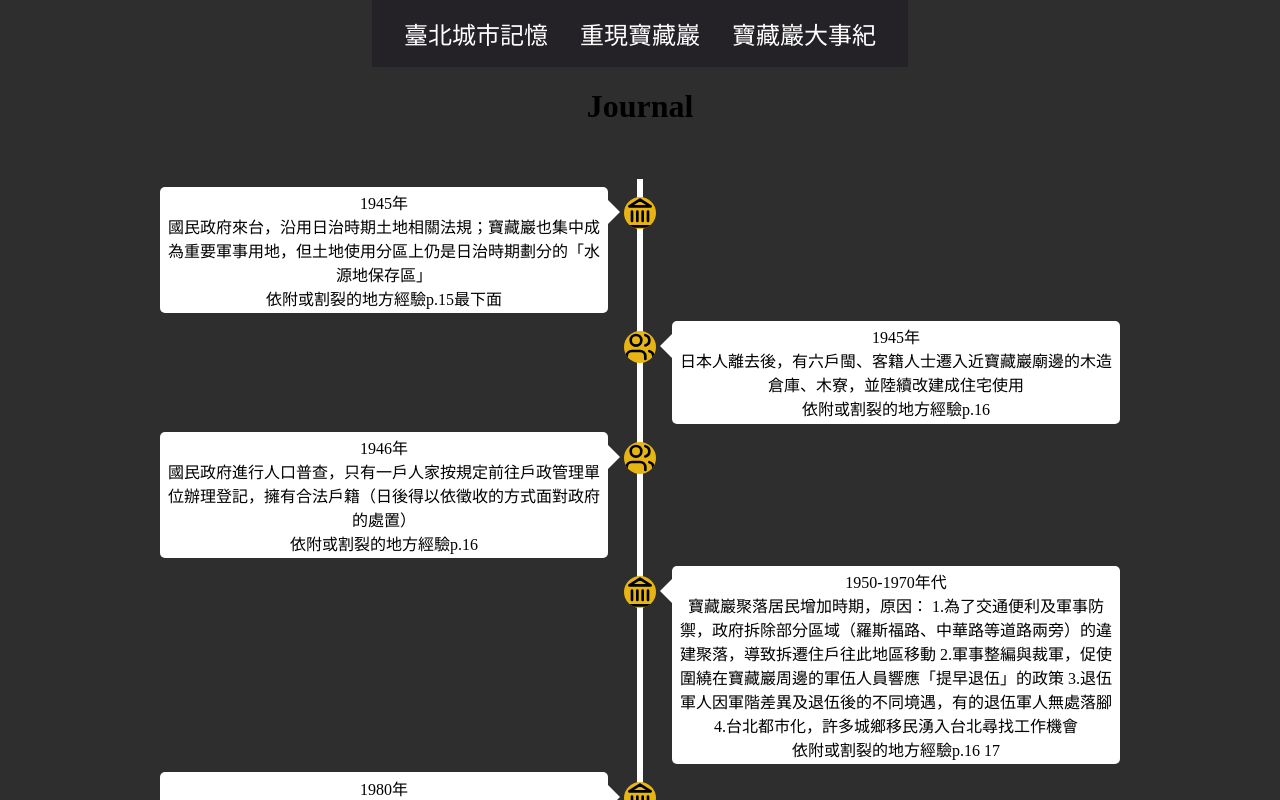
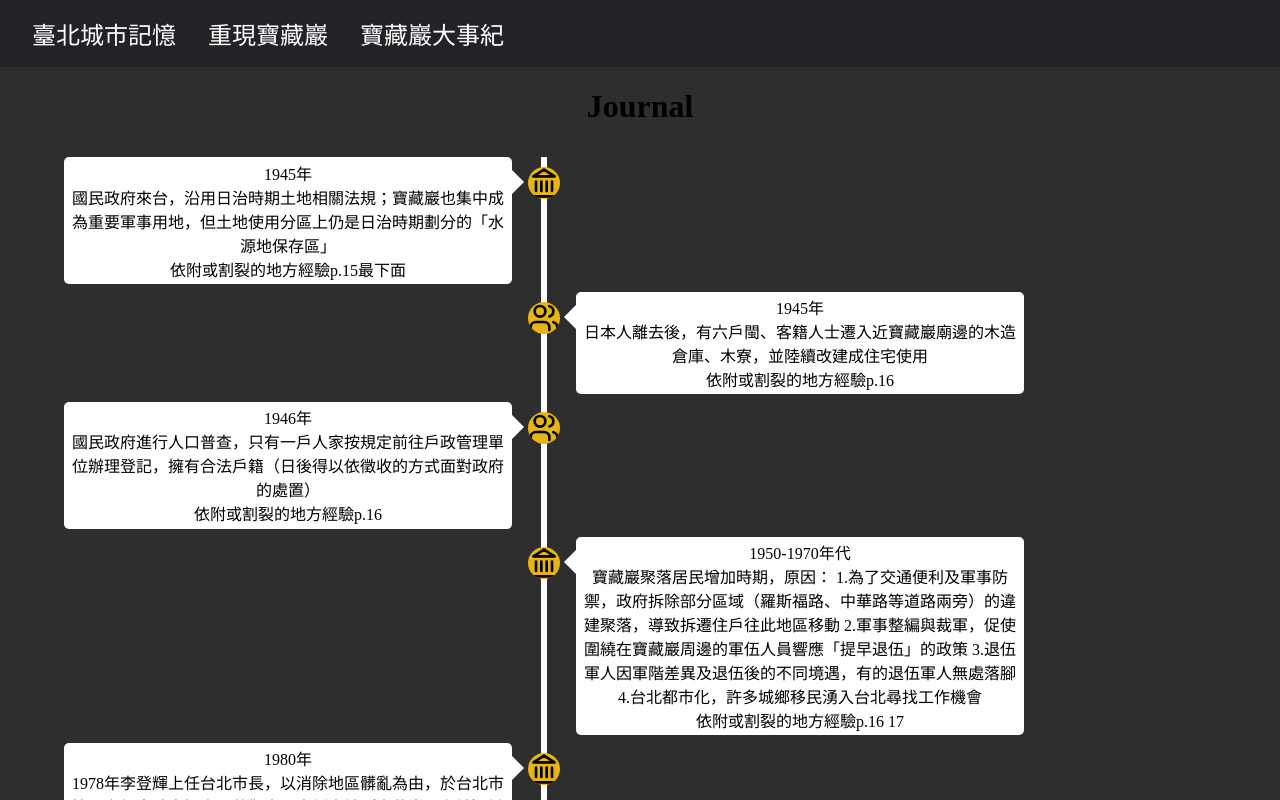
Before and after one commit to chinthomas/Taipei-Urban-Memory-Web, a React (Vite) app: page /journal in a window 1280 px wide. Shown: the top 800 px of the page. Built offline with nearby package versions, Linux system fonts and the light colour scheme.

Commit message:
move globalStylet to App.css

```diff
--- a/src/App.css
+++ b/src/App.css
@@ -2,5 +2,10 @@
   max-width: 100%;
   margin: 0 auto;
   padding: 0rem;
+  display: flex;
+  flex-direction: column;
+  justify-content: center;
+  align-items: center;
+
   text-align: center;
 }
--- a/src/App.jsx
+++ b/src/App.jsx
@@ -4,11 +4,10 @@ import HeaderBar from './HeaderBar.jsx'
 import Page from './Page.jsx'
 import PageJournal from './PageJournal.jsx'
 import PageMap from './PageMap.jsx'
-import globalStyle from './globalStyle.module.css'
 
 function App() {
   return (
-    <div className={globalStyle.ContainerWrapper}>
+    <div>
       <HeaderBar/>
       <Routes>
         <Route path='/' element={ <Page />}/>
--- a/src/globalStyle.module.css
+++ /dev/null
@@ -1,8 +0,0 @@
-.ContainerWrapper{
-  height: 100%;
-  width: 100%;
-  display: flex;
-  flex-direction: column;
-  justify-content: center;
-  align-items: center;
-}
```
